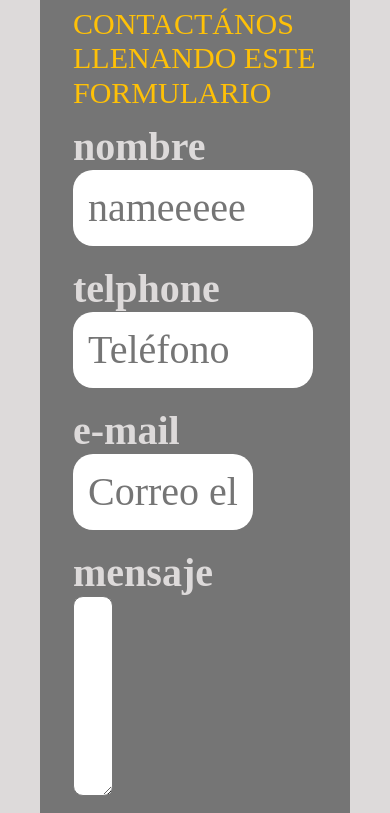
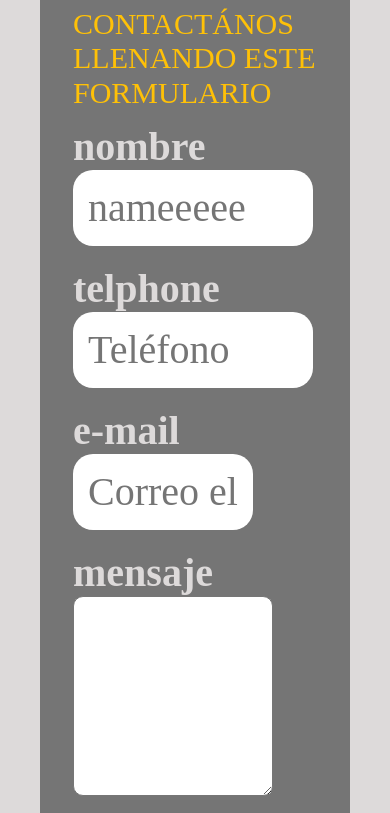
Before and after one commit to ysantilopez/Udemy, a plain HTML site: page 01/index.html in a window 390 px wide. Shown: the part 3481-4294 px from the top of the page. Drawn offline with Linux system fonts and the light colour scheme.

Commit message:
Se mofificó el css

```diff
--- a/01/style.css
+++ b/01/style.css
@@ -304,8 +304,8 @@ h1,h2,h3
 
 .campo textarea
 {
-    height: 12rem;
-    width: 20rem;
+    height: 20rem;
+    width: 50rem;
     border-radius: 1rem;
 }
 
@@ -532,8 +532,8 @@ h1,h2,h3
 
     .campo textarea
     {
-        width: 20%;
-        height: 20rem;
+        width: 100%;
+        /*height: 20rem;*/
     }
 
 
```
